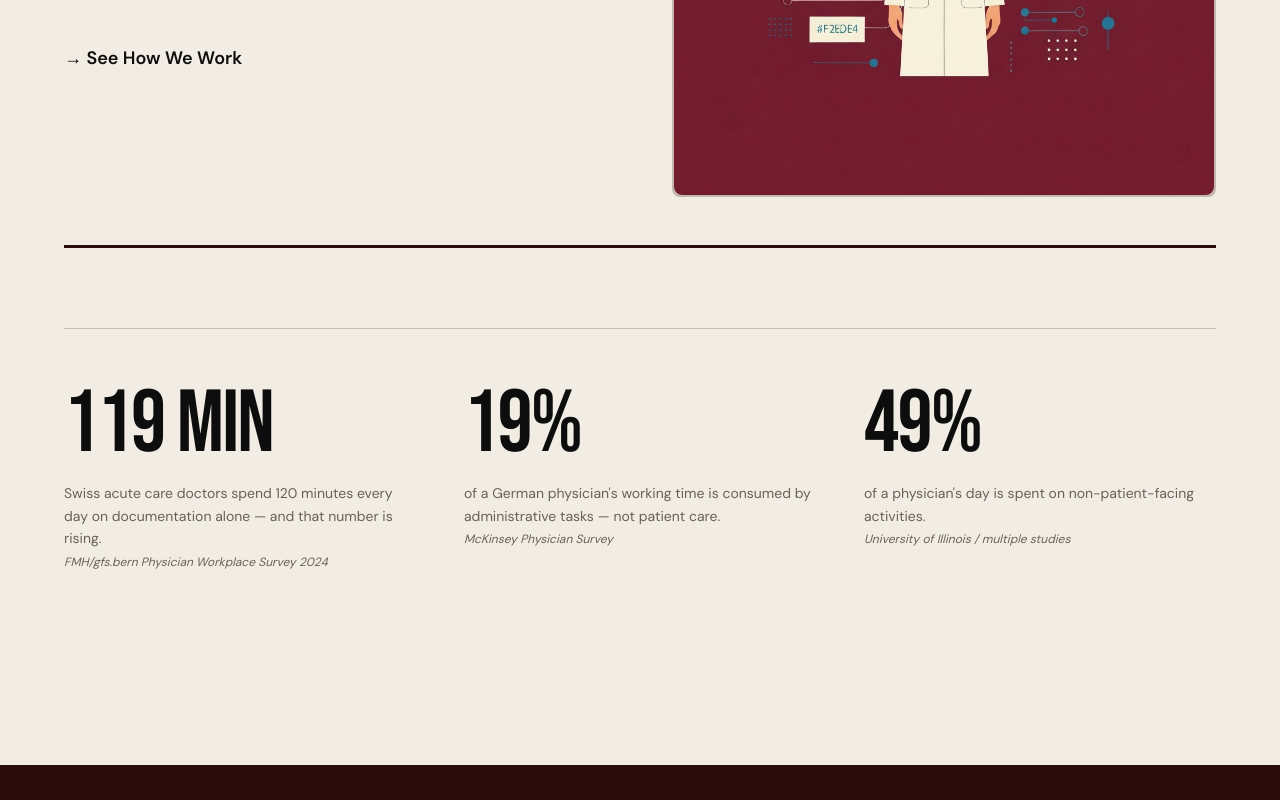
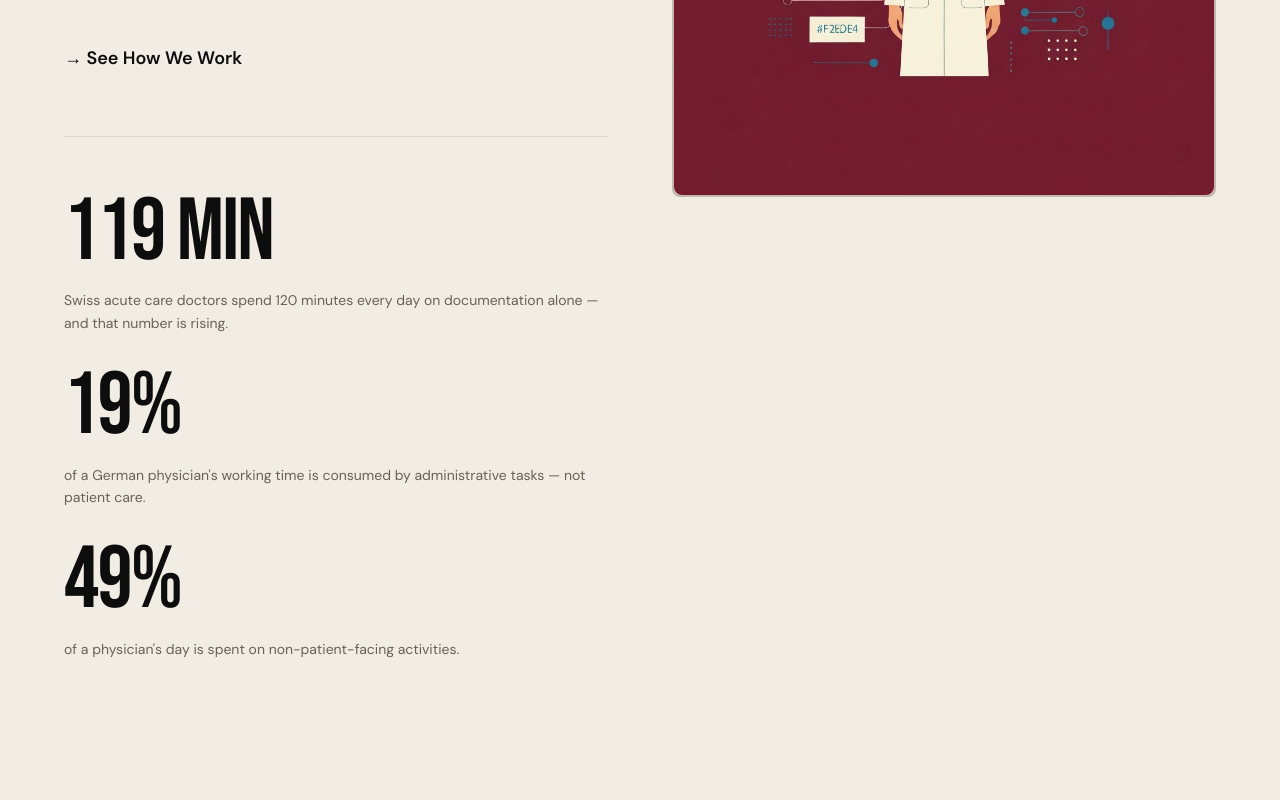
Before and after one commit to nitishspatkar/patkar-medtech-web, a Next.js app: page / in a window 1280 px wide. Shown: the part 600-1400 px from the top of the page. Built offline with nearby package versions, Linux system fonts and the light colour scheme.

Commit message:
feat: enhance visual hierarchy and design flow
Moved stats to Hero section and toned down dividers for cleaner layout

```diff
--- a/components/AboutSection.tsx
+++ b/components/AboutSection.tsx
@@ -44,8 +44,6 @@ export function AboutSection() {
       className="relative bg-cream px-4 py-20 sm:px-6 sm:py-32 lg:px-8 lg:py-48"
     >
       <div className="mx-auto max-w-6xl">
-        <div className="accent-divider"></div>
-
         <div className="eyebrow">About Us</div>
 
         <h2 className="heading-display mb-12 max-w-3xl">
--- a/components/CaseStudies.tsx
+++ b/components/CaseStudies.tsx
@@ -104,8 +104,6 @@ export function CaseStudies() {
       className="relative bg-burgundy px-4 py-20 sm:px-6 sm:py-32 lg:px-8 lg:py-48 text-cream"
     >
       <div className="mx-auto max-w-6xl">
-        <div className="accent-divider"></div>
-
         <div className="eyebrow text-cream/60">Work</div>
 
         <h2 className="heading-display mb-16 max-w-3xl">
--- a/components/FAQ.tsx
+++ b/components/FAQ.tsx
@@ -113,8 +113,6 @@ export function FAQ() {
       <div className="mx-auto max-w-6xl">
         <div className="eyebrow text-cream/60">FAQ</div>
 
-        <div className="accent-divider"></div>
-
         <h2 className="heading-display mb-16 max-w-3xl">
           EVERYTHING YOU<br />
           NEED TO KNOW
--- a/components/HeroSection.tsx
+++ b/components/HeroSection.tsx
@@ -66,7 +66,7 @@ export function HeroSection() {
       className="relative bg-cream px-4 py-20 sm:px-6 sm:py-32 lg:px-8 lg:py-48"
     >
       <div className="mx-auto max-w-6xl">
-        <div className="grid gap-12 lg:grid-cols-2 lg:gap-16 items-start mb-12">
+        <div className="grid gap-12 lg:grid-cols-2 lg:gap-16 items-start">
           <div>
             <h1 className="heading-display mb-8 max-w-4xl">
               BETTER TOOLS.<br />
@@ -80,6 +80,28 @@ export function HeroSection() {
             <a href="#our-approach" className="inline-flex items-center gap-2 text-lg font-semibold text-dark hover:opacity-70 transition-opacity">
               → See How We Work
             </a>
+
+            {/* Stats integrated into hero */}
+            <div className="mt-16 space-y-6 pt-12 border-t border-dark/10">
+              <div ref={(el) => (statRefs.current[0] = el)}>
+                <div className="heading-display mb-2 text-2xl sm:text-3xl"><span className="stat-number">120</span> min</div>
+                <p className="text-sm leading-relaxed text-muted">
+                  Swiss acute care doctors spend 120 minutes every day on documentation alone — and that number is rising.
+                </p>
+              </div>
+              <div ref={(el) => (statRefs.current[1] = el)}>
+                <div className="heading-display mb-2 text-2xl sm:text-3xl"><span className="stat-number">19</span>%</div>
+                <p className="text-sm leading-relaxed text-muted">
+                  of a German physician's working time is consumed by administrative tasks — not patient care.
+                </p>
+              </div>
+              <div ref={(el) => (statRefs.current[2] = el)}>
+                <div className="heading-display mb-2 text-2xl sm:text-3xl"><span className="stat-number">50</span>%</div>
+                <p className="text-sm leading-relaxed text-muted">
+                  of a physician's day is spent on non-patient-facing activities.
+                </p>
+              </div>
+            </div>
           </div>
 
           {/* Hero illustration placeholder */}
@@ -93,37 +115,6 @@ export function HeroSection() {
             </div>
           </div>
         </div>
-
-        {/* Accent divider */}
-        <div className="accent-divider"></div>
-
-        {/* Stat bar */}
-        <div className="mt-20 border-t border-dark/20 pt-12 grid gap-12 sm:grid-cols-3">
-          <div ref={(el) => (statRefs.current[0] = el)}>
-            <div className="heading-display mb-2 text-3xl sm:text-4xl"><span className="stat-number">120</span> min</div>
-            <p className="text-sm leading-relaxed text-muted">
-              Swiss acute care doctors spend 120 minutes every day on documentation alone — and that number is rising.
-              <br />
-              <em className="text-xs">FMH/gfs.bern Physician Workplace Survey 2024</em>
-            </p>
-          </div>
-          <div ref={(el) => (statRefs.current[1] = el)}>
-            <div className="heading-display mb-2 text-3xl sm:text-4xl"><span className="stat-number">19</span>%</div>
-            <p className="text-sm leading-relaxed text-muted">
-              of a German physician's working time is consumed by administrative tasks — not patient care.
-              <br />
-              <em className="text-xs">McKinsey Physician Survey</em>
-            </p>
-          </div>
-          <div ref={(el) => (statRefs.current[2] = el)}>
-            <div className="heading-display mb-2 text-3xl sm:text-4xl"><span className="stat-number">50</span>%</div>
-            <p className="text-sm leading-relaxed text-muted">
-              of a physician's day is spent on non-patient-facing activities.
-              <br />
-              <em className="text-xs">University of Illinois / multiple studies</em>
-            </p>
-          </div>
-        </div>
       </div>
     </section>
   );
--- a/components/OurApproach.tsx
+++ b/components/OurApproach.tsx
@@ -110,8 +110,6 @@ export function OurApproach() {
       className="relative bg-cream px-4 py-20 sm:px-6 sm:py-32 lg:px-8 lg:py-48"
     >
       <div className="mx-auto max-w-6xl">
-        <div className="accent-divider"></div>
-
         <h2 className="heading-display mb-16 max-w-3xl">
           WHAT WE<br />
           DO DIFFERENTLY
```
